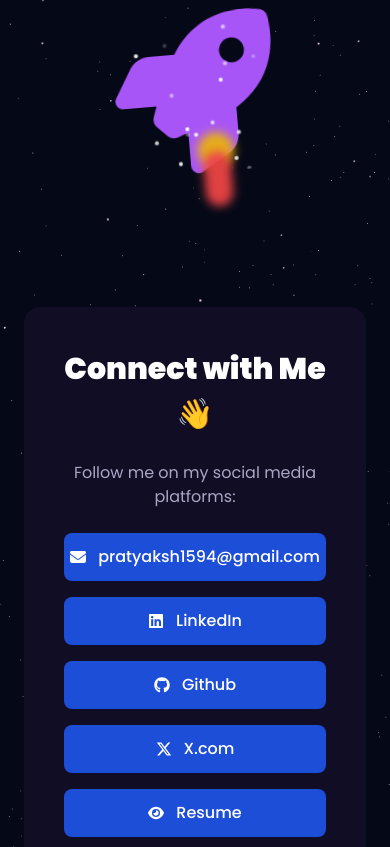
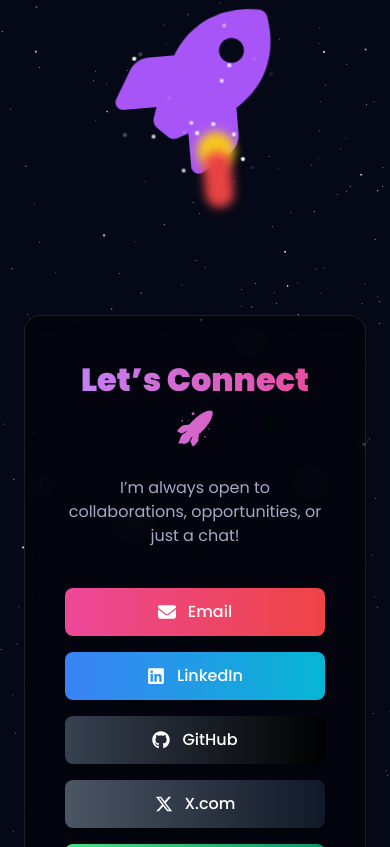
Before and after one commit to PRATYAKSH15/Pratyaksh_portfolio, a React (Vite) app: page / in a window 390 px wide. Shown: the part 7917-8764 px from the top of the page. Built offline with nearby package versions, Linux system fonts and the light colour scheme.

Commit message:
enhanced contact section

```diff
--- a/src/components/Contact.jsx
+++ b/src/components/Contact.jsx
@@ -2,119 +2,121 @@ import React from "react";
 import { motion } from "framer-motion";
 import { SectionWrapper } from "../hoc";
 import { slideIn } from "../utils/motion";
-import { FaEnvelope, FaLinkedin, FaXTwitter, FaGithub, FaEye, FaRocket } from "react-icons/fa6";
+import {
+  FaEnvelope,
+  FaLinkedin,
+  FaXTwitter,
+  FaGithub,
+  FaEye,
+  FaRocket,
+} from "react-icons/fa6";
+
+const socials = [
+  {
+    href: "mailto:pratyaksh1594@gmail.com",
+    icon: <FaEnvelope />,
+    label: "Email",
+    color: "from-pink-500 to-red-500",
+  },
+  {
+    href: "https://www.linkedin.com/in/pratyaksh-989922256/",
+    icon: <FaLinkedin />,
+    label: "LinkedIn",
+    color: "from-blue-500 to-cyan-500",
+  },
+  {
+    href: "https://github.com/PRATYAKSH15",
+    icon: <FaGithub />,
+    label: "GitHub",
+    color: "from-gray-700 to-black",
+  },
+  {
+    href: "https://x.com/Pratyaksh_1509",
+    icon: <FaXTwitter />,
+    label: "X.com",
+    color: "from-gray-600 to-gray-900",
+  },
+  {
+    href: "https://drive.google.com/file/d/1hJO8Icdp29XMLAcq2r8q31GsTBHEZ9uK/view?usp=drivesdk",
+    icon: <FaEye />,
+    label: "Resume",
+    color: "from-green-400 to-emerald-600",
+  },
+];
 
 const Contact = () => {
   return (
-    <div className="xl:mt-12 flex xl:flex-row flex-col-reverse gap-10 overflow-hidden">
+    <div className="xl:mt-16 flex xl:flex-row flex-col-reverse gap-12 overflow-hidden">
       {/* Left Panel - Connect with Me */}
       <motion.div
         variants={slideIn("left", "tween", 0.2, 1)}
-        className="flex-[0.75] bg-black-100 p-10 rounded-2xl flex flex-col items-center gap-6"
+        className="flex-[0.75] bg-black/40 backdrop-blur-md border border-white/10
+                   p-10 rounded-2xl shadow-lg flex flex-col items-center gap-6"
       >
-        <h2 className="text-white font-black text-[30px] text-center">
-          Connect with Me <span className="inline-block">👋</span>
+        {/* Heading */}
+        <h2 className="text-transparent bg-clip-text bg-gradient-to-r from-purple-400 to-pink-500
+                       font-black text-[32px] text-center">
+          Let’s Connect 🚀
         </h2>
-        <p className="text-secondary text-center">
-          Follow me on my social media platforms:
+        <p className="text-secondary text-center mb-4">
+          I’m always open to collaborations, opportunities, or just a chat!
         </p>
 
+        {/* Social Links */}
         <div className="w-full flex flex-col gap-4">
-          <a
-            href="mailto:pratyaksh1594@gmail.com"
-            target="_blank"
-            className="flex items-center gap-3 justify-center bg-blue-700 text-white font-medium py-3 rounded-lg hover:bg-green-600 transition"
-          >
-            <FaEnvelope /> pratyaksh1594@gmail.com
-          </a>
-
-          <a
-            href="https://www.linkedin.com/in/pratyaksh-989922256/"
-            target="_blank"
-            rel="noopener noreferrer"
-            className="flex items-center gap-3 justify-center bg-blue-700 text-white font-medium py-3 rounded-lg hover:bg-green-600 transition"
-          >
-            <FaLinkedin /> LinkedIn
-          </a>
-
-          <a
-            href="https://github.com/PRATYAKSH15"
-            target="_blank"
-            rel="noopener noreferrer"
-            className="flex items-center gap-3 justify-center bg-blue-700 text-white font-medium py-3 rounded-lg hover:bg-green-600 transition"
-          >
-            <FaGithub /> Github
-          </a>
-
-          <a
-            href="https://x.com/Pratyaksh_1509"
-            target="_blank"
-            rel="noopener noreferrer"
-            className="flex items-center gap-3 justify-center bg-blue-700 text-white font-medium py-3 rounded-lg hover:bg-green-600 transition"
-          >
-            <FaXTwitter /> X.com
-          </a>
-
-          <a
-            href="https://drive.google.com/file/d/1hJO8Icdp29XMLAcq2r8q31GsTBHEZ9uK/view?usp=drivesdk"
-            target="_blank"
-            rel="noopener noreferrer"
-            className="flex items-center gap-3 justify-center bg-blue-700 text-white font-medium py-3 rounded-lg hover:bg-green-600 transition"
-          >
-            <FaEye /> Resume
-          </a>
+          {socials.map((s, i) => (
+            <a
+              key={i}
+              href={s.href}
+              target="_blank"
+              rel="noopener noreferrer"
+              className={`flex items-center gap-3 justify-center
+                bg-gradient-to-r ${s.color} text-white font-medium py-3 px-4
+                rounded-lg shadow-md transition-all duration-300
+                hover:scale-105 hover:shadow-[0_0_20px_rgba(145,94,255,0.6)]`}
+            >
+              <span className="text-lg">{s.icon}</span> {s.label}
+            </a>
+          ))}
         </div>
       </motion.div>
 
-      {/* Enhanced Right Panel - Animated Rocket */}
+      {/* Right Panel - Animated Rocket */}
       <motion.div
         variants={slideIn("right", "tween", 0.2, 1)}
         className="xl:flex-1 xl:h-auto md:h-[550px] h-[350px] flex items-center justify-center"
       >
         <motion.div
           animate={{
-            y: [-10, 10, -10], // Floating up and down
-            rotate: [0, 5, -5, 0], // Gentle rocking
+            y: [-15, 15, -15], // Floating
+            rotate: [0, 5, -5, 0], // Rocking
           }}
           transition={{
-            y: {
-              duration: 3,
-              repeat: Infinity,
-              ease: "easeInOut",
-            },
-            rotate: {
-              duration: 4,
-              repeat: Infinity,
-              ease: "easeInOut",
-            },
+            y: { duration: 3, repeat: Infinity, ease: "easeInOut" },
+            rotate: { duration: 4, repeat: Infinity, ease: "easeInOut" },
           }}
           whileHover={{
-            scale: 1.2,
+            scale: 1.15,
             rotate: 360,
-            transition: { duration: 1 },
+            transition: { duration: 1.2 },
           }}
           className="relative"
         >
           {/* Main Rocket */}
-          <FaRocket className="text-[10rem] md:text-[12rem] lg:text-[15rem] text-purple-500 hover:text-pink-500 transition-colors duration-300" />
+          <FaRocket className="text-[10rem] md:text-[12rem] lg:text-[15rem]
+                              text-purple-500 hover:text-pink-500 transition-colors duration-500" />
 
-          {/* Animated Flame Effect */}
+          {/* Flame */}
           <motion.div
-            animate={{
-              scale: [1, 1.2, 1],
-              opacity: [0.8, 1, 0.8],
-            }}
-            transition={{
-              duration: 0.5,
-              repeat: Infinity,
-            }}
+            animate={{ scale: [1, 1.2, 1], opacity: [0.8, 1, 0.8] }}
+            transition={{ duration: 0.6, repeat: Infinity }}
             className="absolute bottom-[-30px] left-1/2 transform -translate-x-1/2 flex flex-col items-center"
           >
-            <div className="w-8 h-8 bg-yellow-500 rounded-full blur-sm"></div>
+            <div className="w-8 h-8 bg-yellow-400 rounded-full blur-sm"></div>
             <div className="w-6 h-12 bg-red-500 rounded-full blur-sm mt-[-15px]"></div>
           </motion.div>
 
-          {/* Stars Background */}
+          {/* Stars */}
           <div className="absolute inset-0 overflow-hidden pointer-events-none">
             {[...Array(20)].map((_, i) => (
               <motion.div
@@ -126,10 +128,10 @@ const Contact = () => {
                   y: [0, Math.random() * 100 - 50],
                 }}
                 transition={{
-                  duration: Math.random() * 5 + 5,
+                  duration: Math.random() * 6 + 4,
                   repeat: Infinity,
                   repeatType: "reverse",
-                  delay: Math.random() * 5,
+                  delay: Math.random() * 4,
                 }}
                 className="absolute w-1 h-1 bg-white rounded-full"
                 style={{
```
